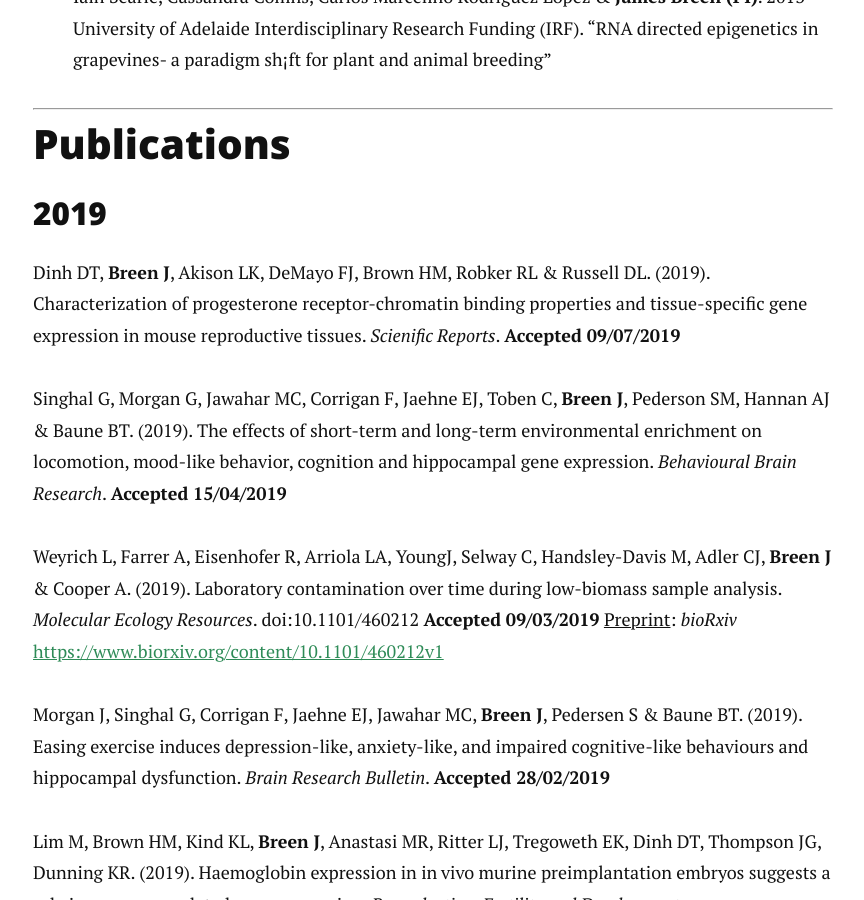
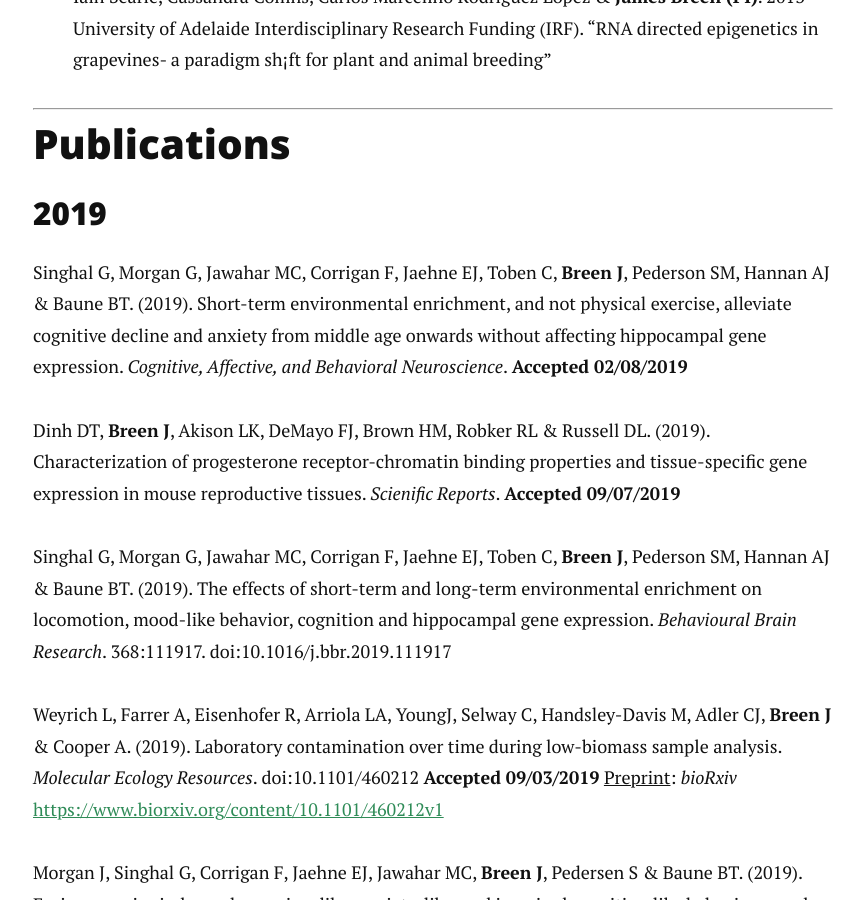
Before and after one commit to jimmybgammyknee/jimmybgammyknee.github.io, a Jekyll site: the page built from cv.md, in a window 1280 px wide and 900 px high, scrolled down 3837 px. Shown: the whole window, without its empty margins (207-1071 px from the left). Built offline with Jekyll 4.4.1, drawn with Linux system fonts in a browser that asks for light colours; nearby versions of some CDN libraries.

Commit message:
Added new Gaurav paper

```diff
--- a/cv.md
+++ b/cv.md
@@ -106,9 +106,11 @@
 
 ### 2019
 
+Singhal G, Morgan G, Jawahar MC, Corrigan F, Jaehne EJ, Toben C, **Breen J**, Pederson SM, Hannan AJ & Baune BT. (2019). Short-term environmental enrichment, and not physical exercise, alleviate cognitive decline and anxiety from middle age onwards without affecting hippocampal gene expression. _Cognitive, Affective, and Behavioral Neuroscience_. **Accepted 02/08/2019**
+
 Dinh DT, **Breen J**, Akison LK, DeMayo FJ, Brown HM, Robker RL & Russell DL. (2019). Characterization of progesterone receptor-chromatin binding properties and tissue-specific gene expression in mouse reproductive tissues. _Scienific Reports_. **Accepted 09/07/2019**
 
-Singhal G, Morgan G, Jawahar MC, Corrigan F, Jaehne EJ, Toben C, **Breen J**, Pederson SM, Hannan AJ & Baune BT. (2019). The effects of short-term and long-term environmental enrichment on locomotion, mood-like behavior, cognition and hippocampal gene expression. _Behavioural Brain Research_.  **Accepted 15/04/2019**
+Singhal G, Morgan G, Jawahar MC, Corrigan F, Jaehne EJ, Toben C, **Breen J**, Pederson SM, Hannan AJ & Baune BT. (2019). The effects of short-term and long-term environmental enrichment on locomotion, mood-like behavior, cognition and hippocampal gene expression. _Behavioural Brain Research_. 368:111917. doi:10.1016/j.bbr.2019.111917
 
 Weyrich L, Farrer A, Eisenhofer R, Arriola LA, YoungJ, Selway C, Handsley-Davis M, Adler CJ, **Breen J** & Cooper A. (2019). Laboratory contamination over time during low-biomass sample analysis. _Molecular Ecology Resources_. doi:10.1101/460212 **Accepted 09/03/2019**
 <ins> Preprint</ins>: *bioRxiv* [https://www.biorxiv.org/content/10.1101/460212v1](https://www.biorxiv.org/content/10.1101/460212v1)
@@ -120,7 +122,6 @@
 Hatzirodos N, Hummitzsch K, Irving-Rodgers HF, **Breen J**, Perry VEA, Anderson RA & Rodgers RJ. (2019). Transcript abundance of stromal and thecal cell-related genes during bovine ovarian development. _PLOS One_ **Accepted 27/02/2019**
 
 Crowe-Riddell JM, Simões BF, Partridge JC, Hunt DM, Delean S, Schwerdt JG, **Breen J**, Ludington A, Gower AJ & Sanders KLS. (2019). Phototactic tails: Evolution and molecular basis of a novel sensory trait in sea snakes. _Molecular Ecology_. 9(10): 2640. doi:10.1111/mec.15022
-
 
 ### 2018
 
```
